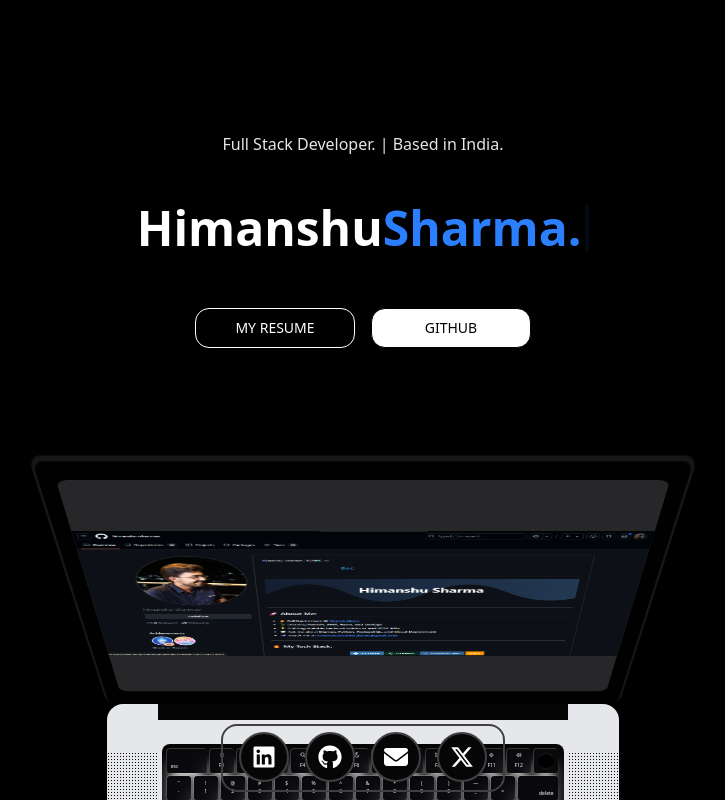
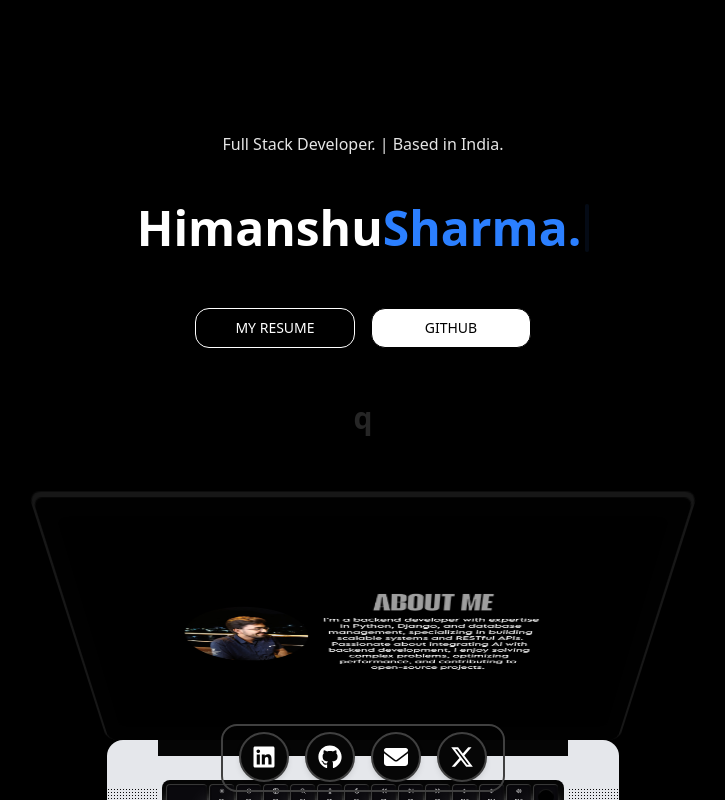
Before and after one commit to Abhi-boostin/himanshuportfolio, a Next.js app: page / in a window 1280 px wide. Shown: the top 800 px of the page, without its empty margins (277-1002 px from the left). Built offline with nearby package versions, Linux system fonts and the light colour scheme.

Commit message:
ADD - about me image and corrected the ratio in the mac scroll section

```diff
--- a/src/components/ui/MacbookScrollDemo.jsx
+++ b/src/components/ui/MacbookScrollDemo.jsx
@@ -4,7 +4,7 @@ import Link from "next/link";
 
 export function MacbookScrollDemo() {
   return (
-    <div className="overflow-hidden bg-transparent w-full px-2 sm:px-4 md:px-0">
+    <div className="overflow-hidden bg-transparent w-full">
       <div className="max-w-screen-lg mx-auto">
         <MacbookScroll
           className="scale-[0.25] sm:scale-[0.4] md:scale-[0.8] lg:scale-100 transform-gpu"
@@ -13,7 +13,7 @@ export function MacbookScrollDemo() {
               <Badge className="h-10 w-10 transform -rotate-12" />
             </Link>
           }
-          src={`/himashumacwindow.png`}
+          src="/about me-himanshu.jpg"
           showGradient={false}
         />
       </div>
--- a/src/components/ui/macbook-scroll.jsx
+++ b/src/components/ui/macbook-scroll.jsx
@@ -63,7 +63,7 @@ export const MacbookScroll = ({
             opacity: textOpacity,
           }}
           className="mb-20 text-center text-xl md:text-3xl font-bold text-neutral-800 dark:text-white">
-
+           q
         </motion.h2>
         {/* Lid */}
         <Lid
@@ -139,14 +139,13 @@ export const Lid = ({
           transformStyle: "preserve-3d",
           transformOrigin: "top",
         }}
-        className="absolute inset-0 h-[24rem] sm:h-[28rem] w-[32rem] rounded-2xl bg-[#010101] p-2">
-        <div className="absolute inset-0 rounded-lg bg-[#272729]" />
+        className="absolute inset-0 h-[24rem] sm:h-[28rem] w-[32rem] rounded-2xl bg-black p-2">
+        <div className="absolute inset-0 rounded-lg bg-black" />
         <Image
           src={src}
           alt="aceternity logo"
           fill
-          className="absolute inset-0 h-full w-full rounded-lg object-cover"
-          style={{ objectFit: 'contain' }}
+          className="absolute inset-0 h-full w-full rounded-lg object-contain bg-black"
         />
       </motion.div>
     </div>
```
Also changed, not shown: public/about me-himanshu.jpg (added).
